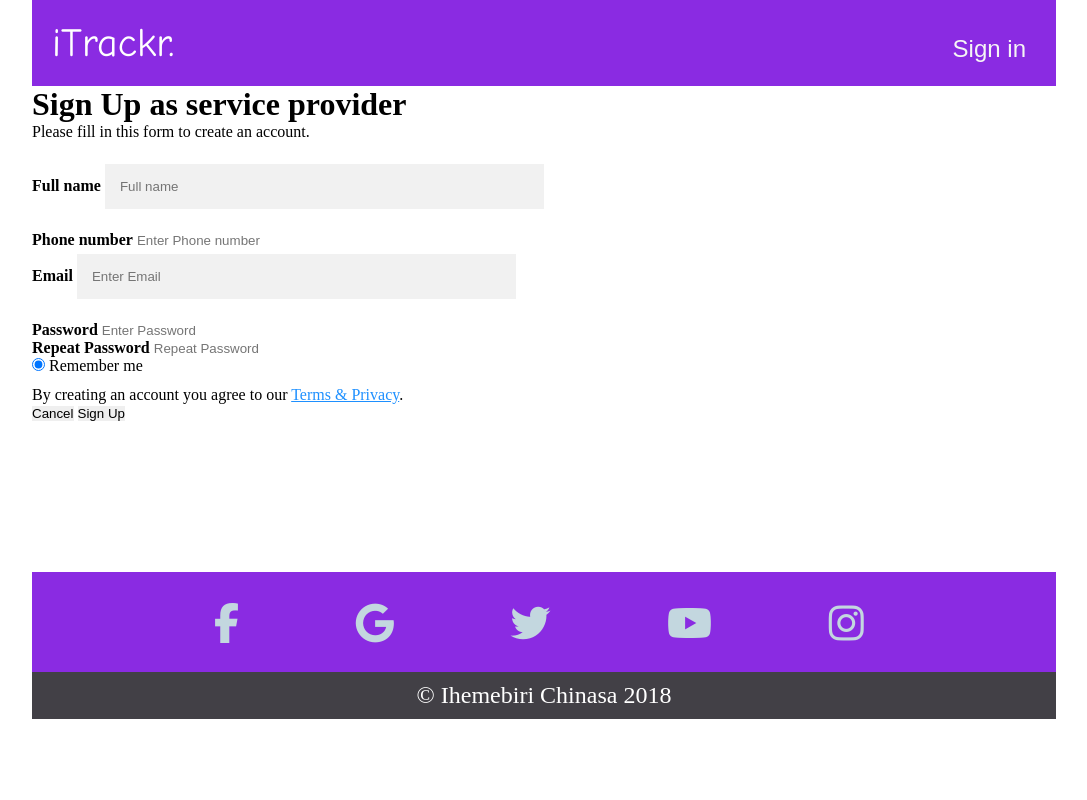
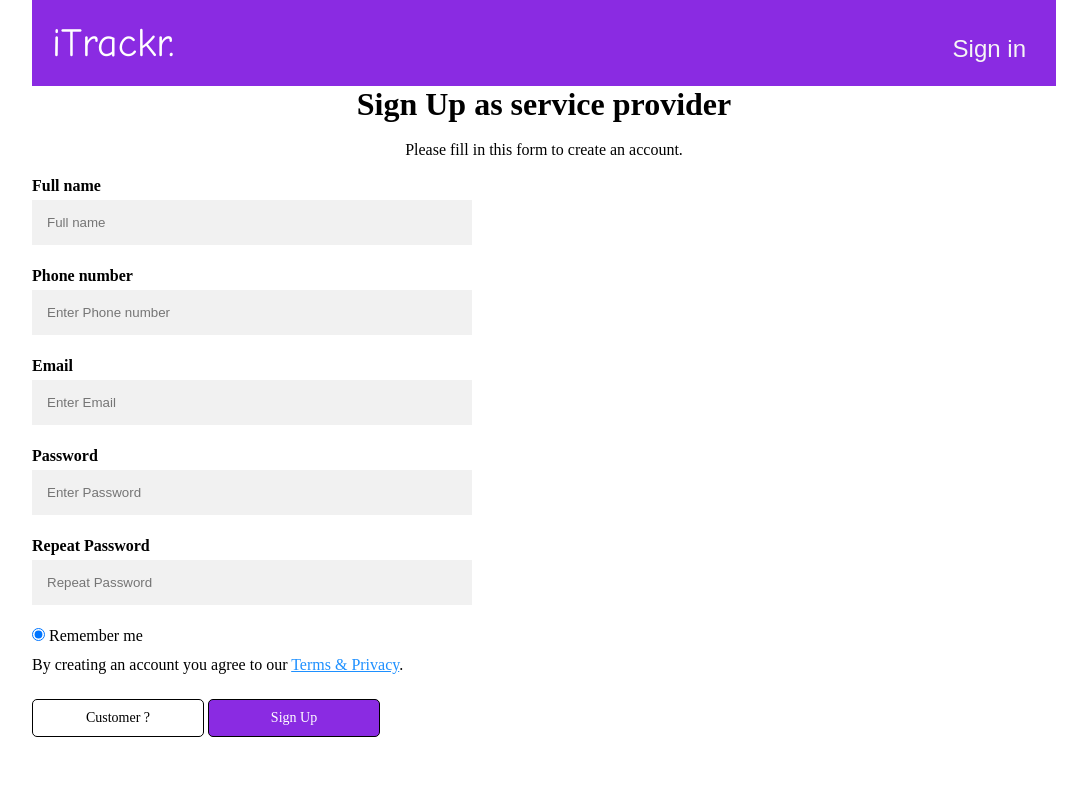
Before and after one commit to nasalino/Maintenance-Tracker, a plain HTML site: page UI/signupPageProvider.html in a window 1280 px wide. Shown: the top 800 px of the page, without its empty margins (96-1183 px from the left). Drawn offline with Linux system fonts and the light colour scheme; a web font is replaced by a local one.

Commit message:
create sign up page for service provider

```diff
--- a/UI/signupPageProvider.html
+++ b/UI/signupPageProvider.html
@@ -19,7 +19,7 @@
 
 <header>
     <div  id="header-container">
-      <a href="index.html" id="logo">iTrackr.</a>
+      <a href="../index.html" id="logo">iTrackr.</a>
       <nav>
         <a href="#" id="menu-icon"></a>
           <ul>
@@ -33,31 +33,39 @@
   </header>
 
 
+
+<div class = "intro-text-2">
+
+	<h1>Sign Up as service provider</h1>
+	<br>
+    <p>Please fill in this form to create an account.</p>
+</div>
+
+
 <form >
   <div class="form">
-    <h1>Sign Up as service provider</h1>
-    <p>Please fill in this form to create an account.</p>
+
     <br>
 
 
-    <label ><b>Full name</b></label>
+    <label ><b>Full name</b></label><br>
     <input type="text" placeholder="Full name" name="fullname" required>
 <br>
 
 
 
-    <label ><b>Phone number</b></label>
+    <label ><b>Phone number</b></label><br>
     <input type="number" placeholder="Enter Phone number" name="phone number" required>
 <br>
 
 
-    <label ><b>Email</b></label>
+    <label ><b>Email</b></label><br>
     <input type="text" placeholder="Enter Email" name="email" required>
 <br>
-    <label ><b>Password</b></label>
+    <label ><b>Password</b></label><br>
     <input type="password" placeholder="Enter Password" name="password" required>
 <br>
-    <label ><b>Repeat Password</b></label>
+    <label ><b>Repeat Password</b></label><br>
     <input type="password" placeholder="Repeat Password" name="password-repeat" required>
 <br>
     <label>
@@ -67,8 +75,8 @@
     <p>By creating an account you agree to our <a href="#" style="color:dodgerblue">Terms & Privacy</a>.</p>
 
     <div class="clearfix">
-      <button type="button" class="cancelbtn">Cancel</button>
-      <button type="submit" class="signupbtn">Sign Up</button>
+      <a  class="cancelbtn">Customer ?</a>
+      <a  class="signupbtn">Sign Up</a>
     </div>
   </div>
 </form>
--- a/UI/styles.css
+++ b/UI/styles.css
@@ -185,15 +185,20 @@ footer li i:hover
 
 }
 
-
+/*---Start of sign up page*/
 .form{
  width:80%;
  margin-right:auto;
  margin-left:auto;
 
+
+}
+.intro-text-2{
+
+	text-align:center;
 }
 
- input[type=text], input[type=password] input[type=number]{
+ input[type=text], input[type=password], input[type=number]{
  	clear: left;
   width: 40%;
   padding: 15px;
@@ -203,10 +208,60 @@ footer li i:hover
   background: #f1f1f1;
 }
 
-input[type=text]:focus, input[type=password]:focus input[type=number]{
+input[type=text]:focus, input[type=password]:focus, input[type=number]:focus{
   background-color: #ddd;
   outline: none;
 }
+
+
+
+
+
+.cancelbtn{
+
+	 display: inline-block;
+  border-radius:5px;
+  width:100px;
+  text-align:center;
+   background-color: white;
+  color: black;
+  text-align: center;
+   border: 1px solid black;
+    font-size: 14px;
+  padding: 10px;
+  width: 150px;
+  transition: all 0.5s;
+  cursor: pointer;
+  margin-top: 25px;
+}
+
+
+.signupbtn {
+  display: inline-block;
+  border-radius:5px;
+  width:100px;
+  text-align:center;
+   background-color: #8A2BE2;
+  color: white;
+  text-align: center;
+   border: 1px solid black;
+    font-size: 14px;
+  padding: 10px;
+  width: 150px;
+  transition: all 0.5s;
+  cursor: pointer;
+  margin-top:25px;
+}
+.cancelbtn:hover {
+    background-color: #8A2BE2;
+    color: white;
+}
+.signupbtn:hover {
+    background-color: white;
+    color: black;
+}
+
+
 
 @media screen and (max-width: 768px)
 
```
Also changed, not shown: index.html (+2 -2 lines).
